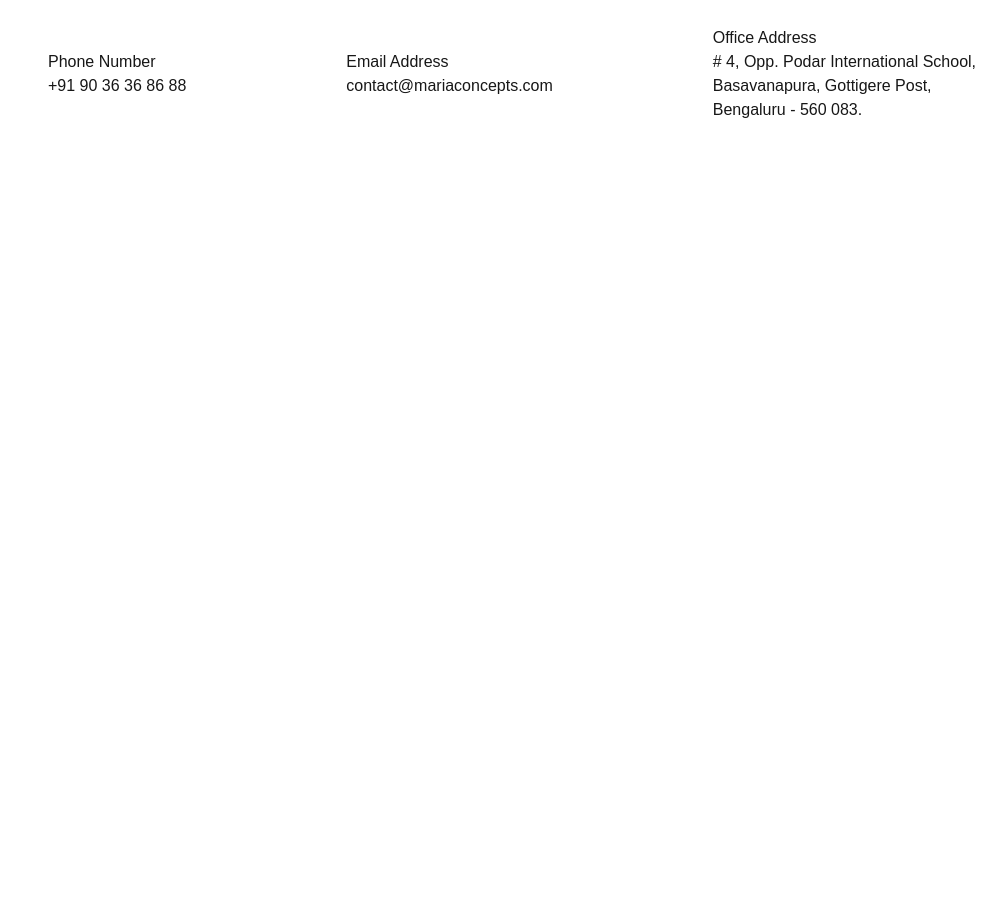
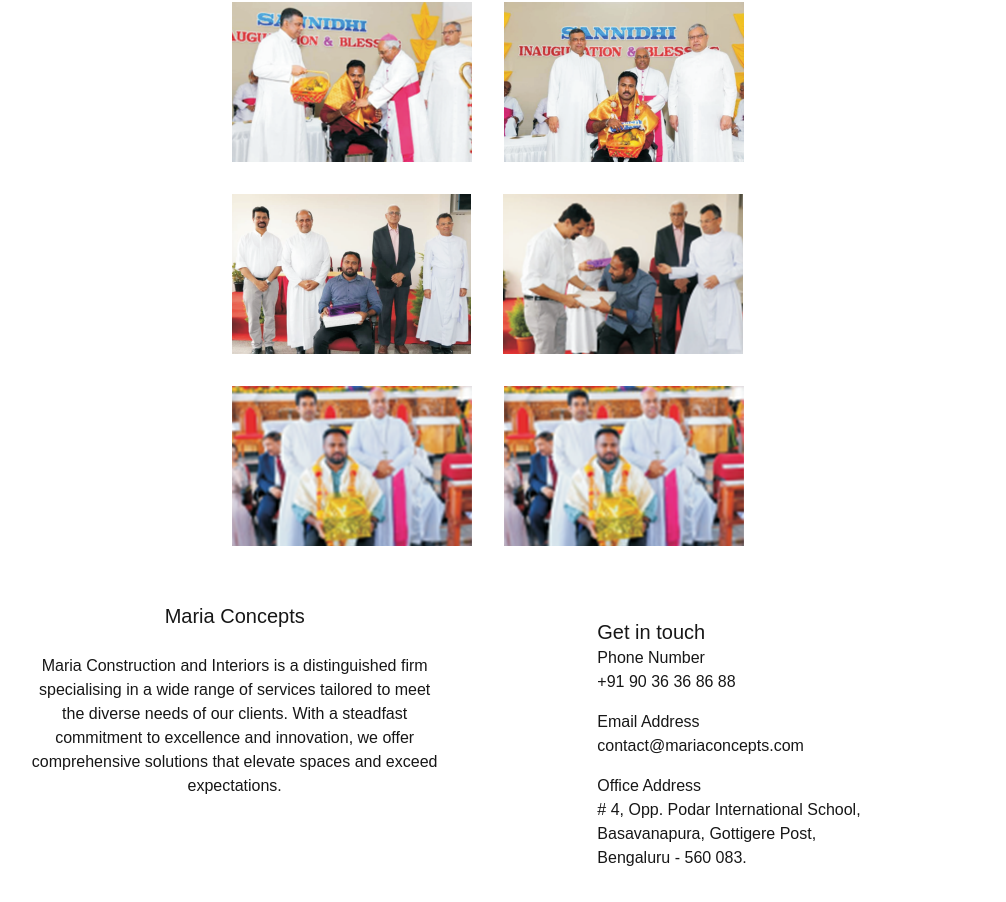
Before and after one commit to mariaconcepts2018/maria-concepts-webpage, a Next.js app: page / in a window 1280 px wide. Shown: the part 1522-2424 px from the top of the page, without its empty margins (128-1134 px from the left). Before the commit the page ends 1660 px from the top, so only its background shows below. Built offline with nearby package versions, Linux system fonts and the light colour scheme.

Commit message:
added about page

```diff
--- /dev/null
+++ b/src/app/about/page.jsx
@@ -0,0 +1,90 @@
+import "@/app/globals.css";
+import Footer from "@/components/Footer";
+import Hero from "@/components/Hero";
+import Navbar from "@/components/Navbar";
+import Image from "next/image";
+import Link from "next/link";
+
+export default function MyApp({ Component, pageProps }) {
+  return (
+    <>
+      <Navbar />
+      <main className="bg-white text-black">
+        <>
+          <Hero/>
+
+          <div className="w-1/2 p-6 mx-auto text-center bg-white text-black mt-4">
+          <h2 className="text-xl">
+            About Us
+          </h2>
+
+          <p>
+Maria Construction and Interiors is a distinguished firm specialising in a wide range of services tailored to meet the diverse needs of our clients. With a steadfast commitment to excellence and innovation, we offer comprehensive solutions that elevate spaces and exceed expectations.
+
+
+
+At Maria Construction and Interiors, project management is the cornerstone of our operations. Our experienced project managers oversee every aspect of construction projects, ensuring seamless execution and timely delivery. From inception to completion, we maintain a keen focus on meeting client requirements while adhering to the highest standards of quality and efficiency.
+
+In the realm of building construction, Maria Construction and Interiors excels in bringing architectural visions to life. Whether it’s residential homes, commercial buildings, or institutional structures, our skilled team is equipped to handle projects of any size and complexity. With meticulous attention to detail and a commitment to craftsmanship, we strive to create spaces that inspire and endure.
+
+
+
+Our expertise extends beyond construction to encompass interior design and renovation services. Maria Construction and Interiors collaborates closely with clients to conceptualise and create interiors that reflect their unique style and preferences. From concept development to implementation, our team works tirelessly to transform spaces into functional and aesthetically pleasing environments.
+
+
+
+In addition to construction and interiors, Maria Construction and Interiors specialises in built-in furniture, catering to the specific needs of each project. Our custom-designed furniture solutions seamlessly integrate with interior spaces, maximising functionality and enhancing overall aesthetics.
+
+
+
+With a focus on excellence in every endeavour, Maria Construction and Interiors is dedicated to building lasting relationships with clients and partners. By delivering projects on time, within budget, and to the highest standards of quality, we strive to exceed expectations and leave a lasting impression in the construction and interiors industry.
+
+
+Managing Director
+
+Mr. Simon Joseph .S
+In the ever-evolving journey of Maria Construction, I find immense value in pausing and looking back at the path we’ve traversed. It’s from this reflection on our past that we draw strength and insight as we navigate towards the future. It’s a practice that not only keeps us anchored but also enlightens our way forward.
+
+From the outset, there have been three pillars that I believe have been instrumental in sculpting our success story:
+
+
+
+The Art of Listening: Our edge in the competitive landscape comes from a somewhat unconventional strategy – we ‘listen’ to our competitors. More significantly, we delve deep into understanding the needs of our customers. This isn’t just about hearing what they say; it’s about truly comprehending their desires and expectations. It’s this nuanced understanding that allows us to craft our offerings in a way that deeply connects with our clients, setting us a class apart.
+
+Our Triple Commitment: Our promise has always been threefold – unmatched quality, unwavering safety, and punctuality. These are not merely words to us but the very fabric of our work ethic. They are commitments we live by, ensuring that every project not only meets but soars beyond the expectations of those we serve.
+
+The Strength of Our Team: At the heart of our accomplishments lies the unparalleled dedication of our staff. The synergy, trust, and loyalty within our team are what breathe life into [Company Name]. It’s their commitment that translates our vision into reality, driving us forward each day.
+
+As we cast our gaze to the horizon, these guiding principles remain our compass, ensuring that our journey is not just about expansion but about enriching the essence of who we are. Our path ahead is illuminated by the lessons of our past and the unwavering spirit of innovation.
+
+
+
+I want to extend my deepest appreciation to every client, partner, and team member who has been a part of our narrative. It’s your faith in us that has paved the way for our achievements. As we step into the future, let’s hold fast to the values that have brought us here, embracing both our heritage and our dreams with equal favour.
+
+
+
+With sincere gratitude,
+
+Simon Joseph .S
+Managing Director
+
+VISION
+At Maria Construction, our vision is to solidify our leadership in the construction industry. We aim to achieve this by maintaining our unwavering commitment to stringent engineering and construction standards. In a world where project complexities evolve rapidly, our strategy revolves around the proactive adoption and implementation of cutting-edge technologies. This approach ensures we not only meet but exceed the dynamic needs of our projects and clients.
+
+EXPERIENCE
+Our foundation is built upon a robust reputation and vast experience, hallmarked by our dedication to fulfilling our clients' needs with excellence. Maria Construction has become synonymous with reliability and expertise, thanks to our unyielding commitment to our clients' visions and our consistent delivery of exceptional outcomes.
+
+MISSION
+Our mission at Maria Construction is to provide comprehensive, integrated services tailored to our clients' unique needs. We strive to adapt our capabilities to meet these needs, driven by our core principles of integrity, quality, timely delivery, and a competitive spirit. Our commitment to these values guides and empowers our team, ensuring that every project we undertake is a testament to our dedication to excellence.
+
+Our long-term perception is seeking to build lasting relationships with our clients and partners by delivering the Projects on time.
+
+
+          </p>
+          </div>
+
+        </>
+      </main>
+    </>
+  );
+}
--- a/src/app/page.js
+++ b/src/app/page.js
@@ -2,6 +2,7 @@ import "@/app/globals.css";
 import Footer from "@/components/Footer";
 import Hero from "@/components/Hero";
 import Navbar from "@/components/Navbar";
+import Image from "next/image";
 import Link from "next/link";
 
 export default function MyApp({ Component, pageProps }) {
@@ -64,6 +65,17 @@ At Maria Construction and Interiors, project management is the cornerstone of ou
                   <div className="text-center mt-6">
               <h2 className="text-xl">Appreciations for Construction & Interior Projects</h2>
 
+              <div className="flex flex-wrap flex-row">
+
+
+                    <Image className="basis-1/4 p-4" src="/1-3.png" alt="Appreciation Photos" width={800} height={400} />
+                    <Image className="basis-1/4 p-4" src="/2_2-1.png" alt="Appreciation Photos" width={800} height={400} />
+                    <Image className="basis-1/4 p-4" src="/3_1.png" alt="Appreciation Photos" width={800} height={400} />
+                    <Image className="basis-1/4 p-4" src="/4_1-1.png" alt="Appreciation Photos" width={800} height={400} />
+                    <Image className="basis-1/4 p-4" src="/7_1-1.png" alt="Appreciation Photos" width={800} height={400} />
+                    <Image className="basis-1/4 p-4" src="/7_1-1.png" alt="Appreciation Photos" width={800} height={400} />
+
+        </div>
             </div>
 
           </div>
--- a/src/components/Footer.jsx
+++ b/src/components/Footer.jsx
@@ -3,10 +3,25 @@
 export default function Footer() {
 
   return (
-    <section className="relative overflow-hidden">
+    <section className="relative overflow-hidden text-center p-4 flex flex-row justify-evenly">
+
+        <div className="basis-1/3">
+                <h3 className="text-xl">
+                        Maria Concepts
+                </h3>
+                <br/>
+                <p>
+                        Maria Construction and Interiors is a distinguished firm specialising in a wide range of services tailored to meet the diverse needs of our clients. With a steadfast commitment to excellence and innovation, we offer comprehensive solutions that elevate spaces and exceed expectations.
+                </p>
+        </div>
       {/* Footer container */}
 
-      <div className="p-4 flex flex-row justify-evenly items-center">
+<div className="basis-1/3 text-left p-4">
+
+
+      <h3 className="text-xl">Get in touch</h3>
+
+      <div className="flex flex-col justify-evenly items-left gap-4">
 
         <div>
 
@@ -35,6 +50,7 @@ Office Address
 # 4, Opp. Podar International School, <br/> Basavanapura, Gottigere Post, <br/>Bengaluru - 560 083.
         </div>
 
+</div>
       </div>
 
     </section>
```
